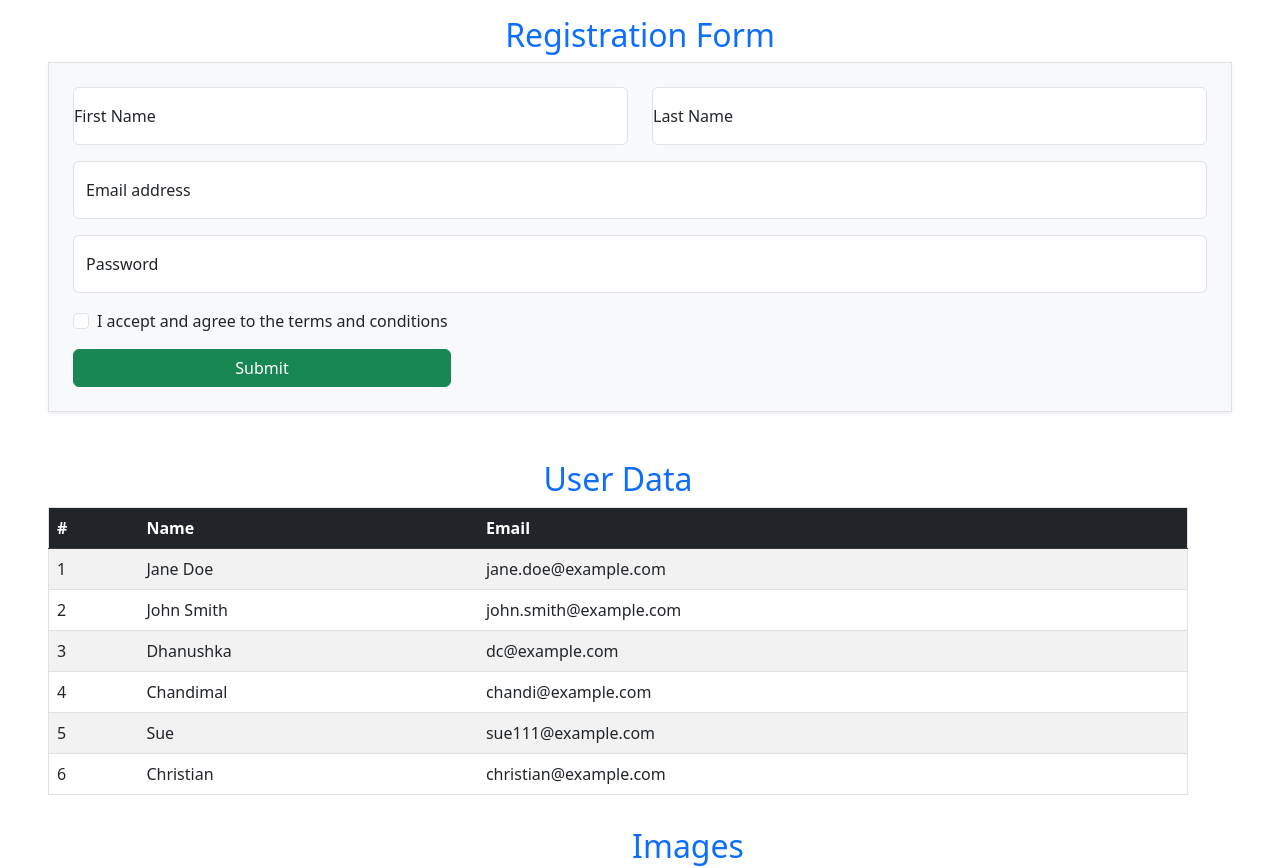
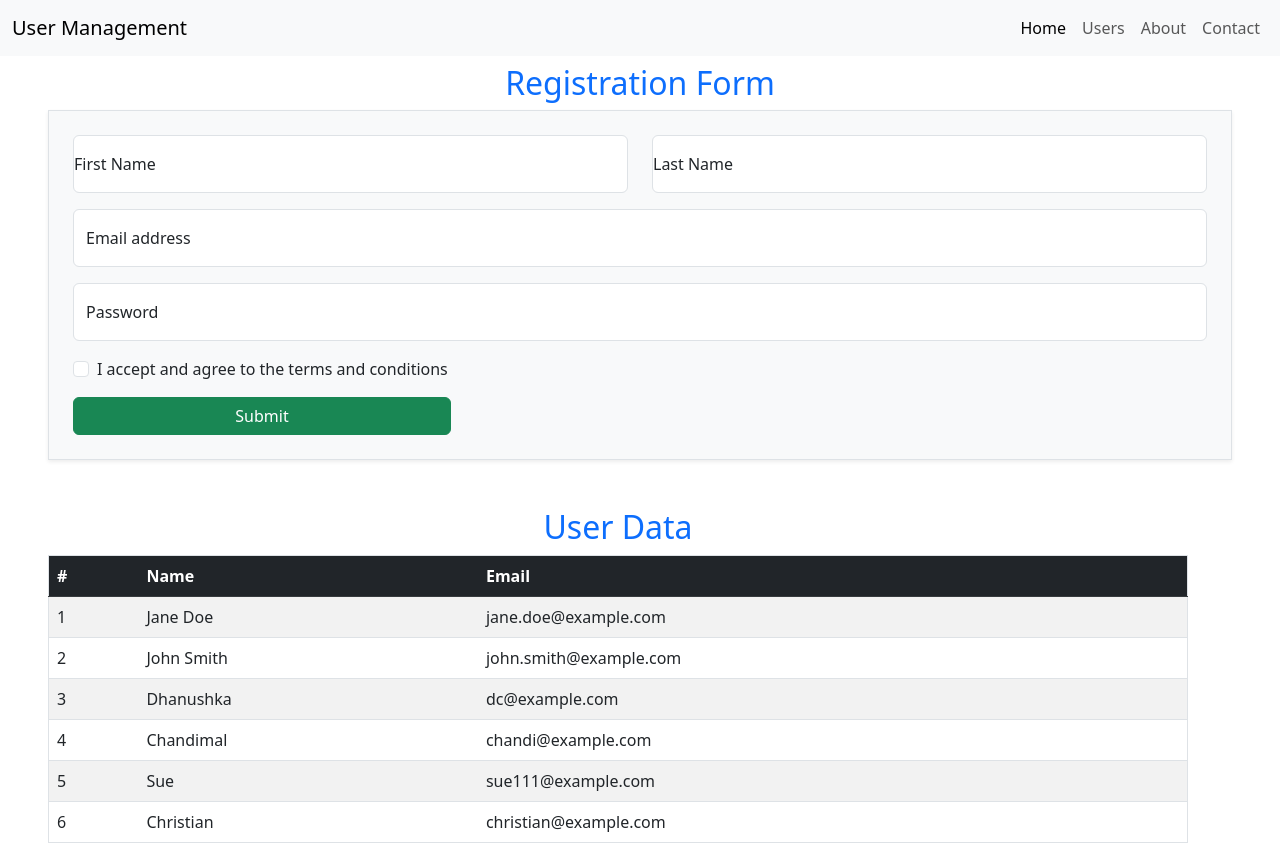
Before and after one commit to DhanushkaChandimal/bootstrap-basics, a plain HTML site: page index.html in a window 1280 px wide. Shown: the top 868 px of the page. Drawn offline with nearby package versions, Linux system fonts and the light colour scheme.

Commit message:
Finalized navbar

```diff
--- a/index.html
+++ b/index.html
@@ -8,7 +8,7 @@
 </head>
 <body>
 
-    <div class="continer mt-3 mx-5">
+    <div class="continer mt-3 mx-5 mt-5 pt-3">
         <h2 class="text-center text-primary">Registration Form</h2>
 
         <form class="border p-4 shadow-sm bg-light needs-validation" novalidate>
@@ -114,6 +114,23 @@
         <button class="btn btn-primary" type="button">Button hidden on small screens</button>
     </div>
 
+    <nav class="navbar navbar-expand-lg navbar-light bg-light fixed-top">
+        <div class="container-fluid">
+            <a class="navbar-brand" href="#">User Management</a>
+            <button class="navbar-toggler" type="button" data-bs-toggle="collapse" data-bs-target="#navbarNav">
+                <span class="navbar-toggler-icon"></span>
+            </button>
+            <div class="collapse navbar-collapse justify-content-end" id="navbarNav">
+                <ul class="navbar-nav align-items-end">
+                    <li class="nav-item"><a class="nav-link active" href="#">Home</a></li>
+                    <li class="nav-item"><a class="nav-link" href="#">Users</a></li>
+                    <li class="nav-item"><a class="nav-link" href="#">About</a></li>
+                    <li class="nav-item"><a class="nav-link" href="#">Contact</a></li>
+                </ul>
+            </div>
+        </div>
+    </nav>
+
     <script src="https://cdn.jsdelivr.net/npm/bootstrap@5.3.0/dist/js/bootstrap.bundle.min.js"></script>
     <script src="scripts/main.js"></script>
 </body>
```
